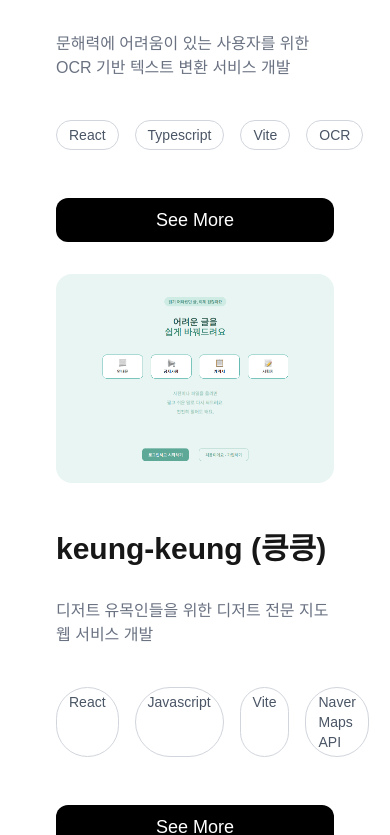
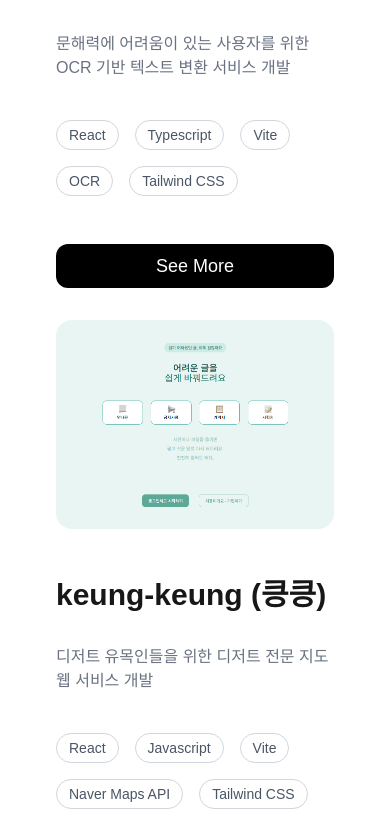
Before and after one commit to sandy424/ms-portfolio, a Next.js app: page / in a window 390 px wide. Shown: the part 4829-5664 px from the top of the page. Built offline with nearby package versions, Linux system fonts and the light colour scheme.

Commit message:
✨ feat: 프로젝트 상세 페이지 동적 라우팅 추가

```diff
--- a/src/components/Projects.tsx
+++ b/src/components/Projects.tsx
@@ -1,4 +1,7 @@
+import Link from "next/link";
+
 type ProjectType = {
+  slug: string;
   title: string;
   description: string;
   tech: string[];
@@ -7,6 +10,7 @@ type ProjectType = {
 
 const projects : ProjectType[] = [
   {
+    slug: "ezread",
     title: "EZREAD (졸업작품)",
     description : "문해력에 어려움이 있는 사용자를 위한 OCR 기반 텍스트 변환 서비스 개발",
     tech: [
@@ -14,10 +18,12 @@ const projects : ProjectType[] = [
       "Typescript",
       "Vite",
       "OCR",
+      "Tailwind CSS",
     ],
     picture: "/ezread.png"
   },
   {
+    slug: "keung",
     title: "keung-keung (킁킁)",
     description: "디저트 유목인들을 위한 디저트 전문 지도 웹 서비스 개발",
     tech: [
@@ -25,6 +31,7 @@ const projects : ProjectType[] = [
       "Javascript",
       "Vite",
       "Naver Maps API",
+      "Tailwind CSS",
     ],
     picture: "/keung.png",
   }
@@ -45,7 +52,7 @@ export default function Projects() {
               <div className="flex flex-col gap-8 w-full lg:w-1/2">
                 <h2 className="text-3xl font-bold lg:text-4xl">{project.title}</h2>
                 <p className="text-gray-500 text-base">{project.description}</p>
-                <ul className="flex gap-4 pt-2">
+                <ul className="flex flex-wrap gap-4 pt-2">
                   {project.tech.map((item) => (
                     <li
                       key={item}
@@ -55,9 +62,12 @@ export default function Projects() {
                     </li>
                   ))}
                 </ul>
-                <button className="mt-4 w-full rounded-xl bg-black py-2 text-lg font-medium text-white cursor-pointer sm:w-auto sm:px-10">
+                <Link
+                  href={`/projects/${project.slug}`}
+                  className="mt-4 w-full rounded-xl bg-black py-2 text-lg font-medium text-white cursor-pointer sm:w-auto sm:px-10 text-center"
+                  >
                   See More
-                </button>
+                </Link>
               </div>
 
               <div className="w-full lg:w-1/2">
--- /dev/null
+++ b/src/data/projects/ezread.ts
@@ -0,0 +1,10 @@
+import type { ProjectType } from "../../types/project.ts";
+
+export const ezread: ProjectType = {
+  slug: "ezread",
+  title: "EZREAD (졸업작품)",
+  period: "2026.03 ~ 2026.05",
+  description: "문해력에 어려움이 있는 사용자를 위한 OCR 기반 텍스트 변환 서비스 개발",
+  stack: ["React", "Typescript", "Vite", "OCR"],
+  picture: "/ezread.png",
+}
--- /dev/null
+++ b/src/data/projects/index.ts
@@ -0,0 +1,4 @@
+import { ezread } from "./ezread";
+import { keung } from "./keung";
+
+export const projects = [ezread, keung];
--- /dev/null
+++ b/src/data/projects/keung.ts
@@ -0,0 +1,10 @@
+import type { ProjectType } from "../../types/project.ts";
+
+export const keung: ProjectType = {
+  slug: "keung",
+  title: "keung-keung (킁킁)",
+  period: "2026.01 ~ ",
+  description: "문해력에 어려움이 있는 사용자를 위한 OCR 기반 텍스트 변환 서비스 개발",
+  stack: ["React", "Javacript", "Vite", "Naver Maps API", "Tailwind CSS"],
+  picture: "/keung.png",
+}
--- /dev/null
+++ b/src/types/project.ts
@@ -0,0 +1,11 @@
+export type ProjectFeature = { title: string; description: string; image: string };
+export type ProjectTrouble = { problem: string; attempt: string; result: string };
+
+export type ProjectType = {
+  slug: string;
+  title: string;
+  description: string;
+  stack: string[];
+  picture: string;
+  period: string;
+};
```
Also changed, not shown: src/app/projects/[slug]/page.tsx (added).
